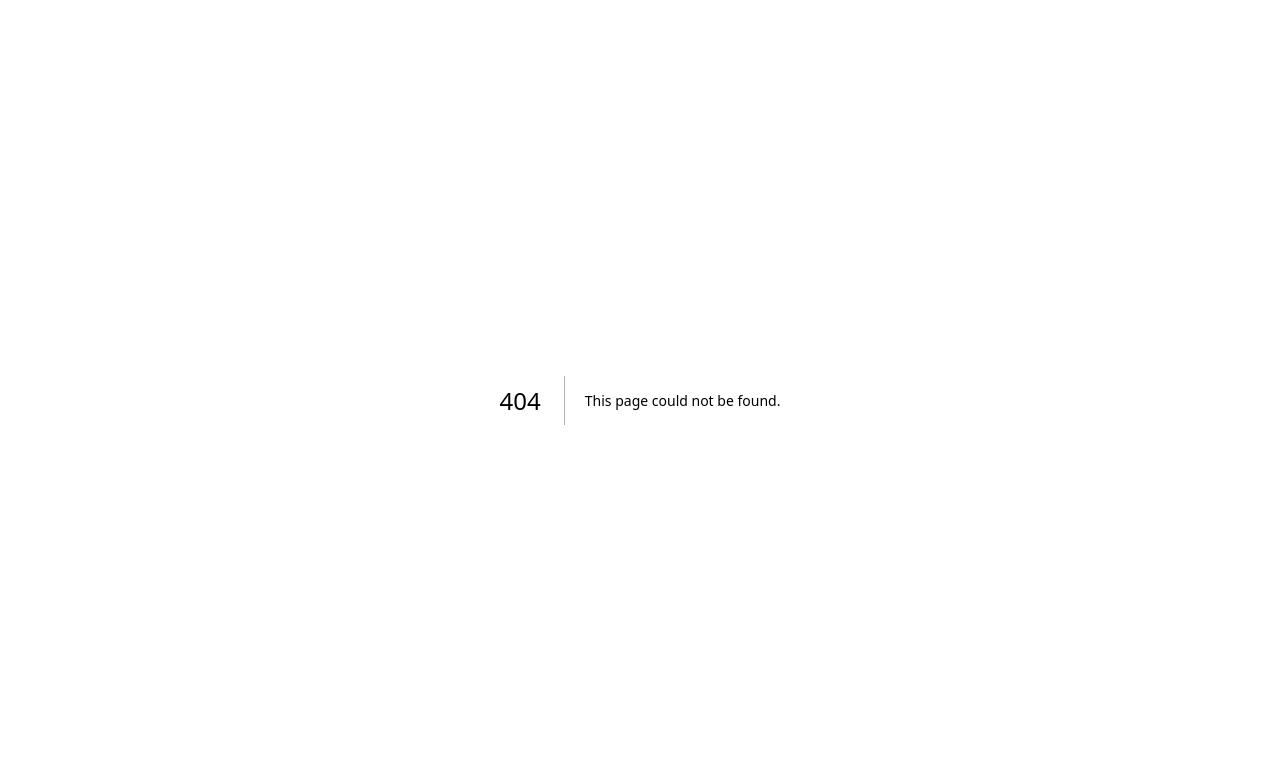
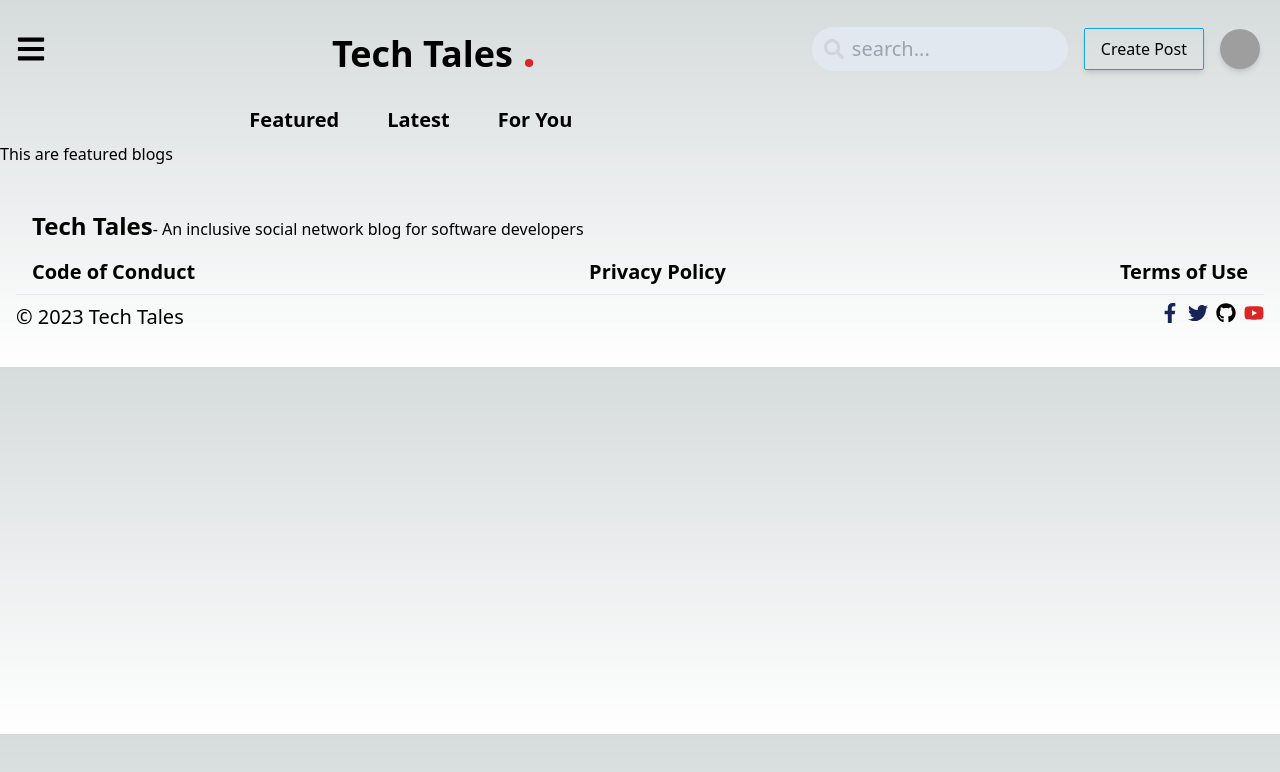
Before and after one commit to Donvine254/Tech-Tales-Client, a Next.js app: page /featured in a window 1280 px wide. Before the commit this address had no page. Shown: the top 772 px of the page. Built offline with nearby package versions, Linux system fonts and the light colour scheme; grey boxes are pictures that could not be loaded.

Commit message:
updated components

```diff
--- a/app/(admin)/blogs/[categories]/page.jsx
+++ /dev/null
@@ -1,10 +0,0 @@
-
-
-export default function categories({params}) {
-  console.log(params);
-  return (
-    <div>
-      <h1>These are the {params.categories} blogs</h1>
-    </div>
-  );
-}
--- a/app/(admin)/blogs/page.jsx
+++ /dev/null
@@ -1,8 +0,0 @@
-
-export default function page (){
-    return (
-        <div>
-            <h1>no blogs found</h1>
-        </div>
-    )
-}
--- /dev/null
+++ b/app/(admin)/featured/page.jsx
@@ -0,0 +1,7 @@
+
+
+export default function page (){
+    return (
+        <div>This are featured blogs</div>
+    )
+}
--- /dev/null
+++ b/app/(admin)/latest/page.jsx
@@ -0,0 +1,7 @@
+
+
+export default function page (){
+    return (
+        <div>This are latest blogs</div>
+    )
+}
--- /dev/null
+++ b/app/(admin)/my-blogs/page.jsx
@@ -0,0 +1,5 @@
+export default function page (){
+    return (
+        <div>This are featured all your blogs</div>
+    )
+}
--- a/components/Menu.jsx
+++ b/components/Menu.jsx
@@ -16,15 +16,24 @@ export const Menu = ({ handleClick, menuOpen }) => {
         Tech Tales <span className="text-red-600 text-5xl">.</span>
       </h1>
 
-      <Link href="/create" className=" menu-item">
+      <Link
+        href="/create"
+        className=" menu-item"
+        onClick={() => handleClick(!menuOpen)}>
         <FaEdit />
         Create Blog
       </Link>
-      <Link href="blogs/user" className="menu-item">
+      <Link
+        href="/my-blogs"
+        className="menu-item"
+        onClick={() => handleClick(!menuOpen)}>
         <BsBookmarks />
         Library
       </Link>
-      <Link href="blogs/favorites" className="menu-item">
+      <Link
+        href="/featured"
+        className="menu-item"
+        onClick={() => handleClick(!menuOpen)}>
         <FaBookOpen />
         Stories
       </Link>
--- a/components/Navbar.jsx
+++ b/components/Navbar.jsx
@@ -45,13 +45,13 @@ export default function Navbar() {
       </div>
       <div className="max-w-7xl mx-auto md:w-2/3">
         <div className="flex justify-center md:justify-start md:ml-5  md:gap-4 items-center">
-          <Link href="blogs/featured" className="navigation">
+          <Link href="/featured" className="navigation">
             Featured
           </Link>
-          <Link href="blogs/latest" className="navigation">
+          <Link href="/latest" className="navigation">
             Latest
           </Link>
-          <Link href="/blogs/user" className="navigation">
+          <Link href="/my-blogs" className="navigation">
             For You
           </Link>
         </div>
```
